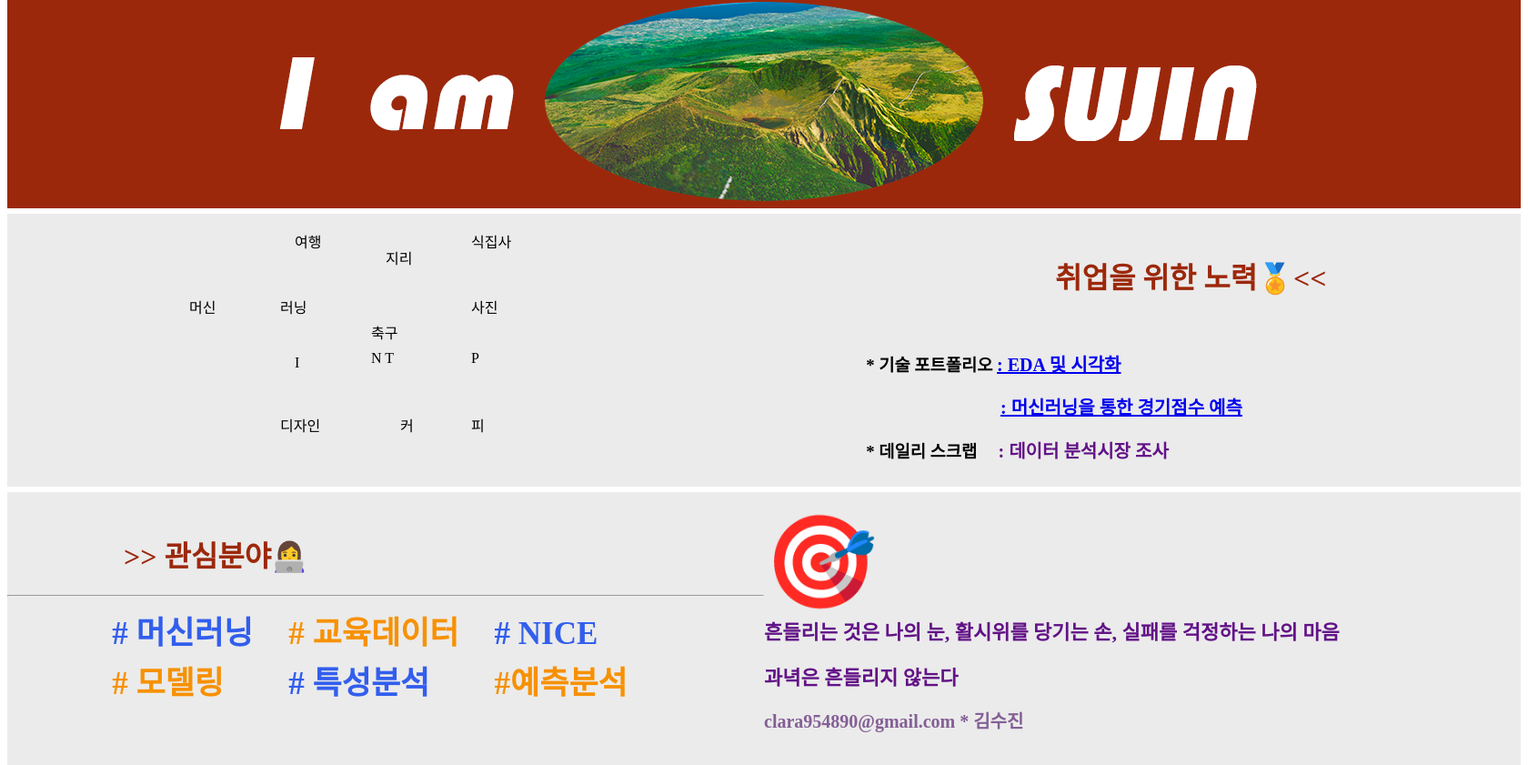
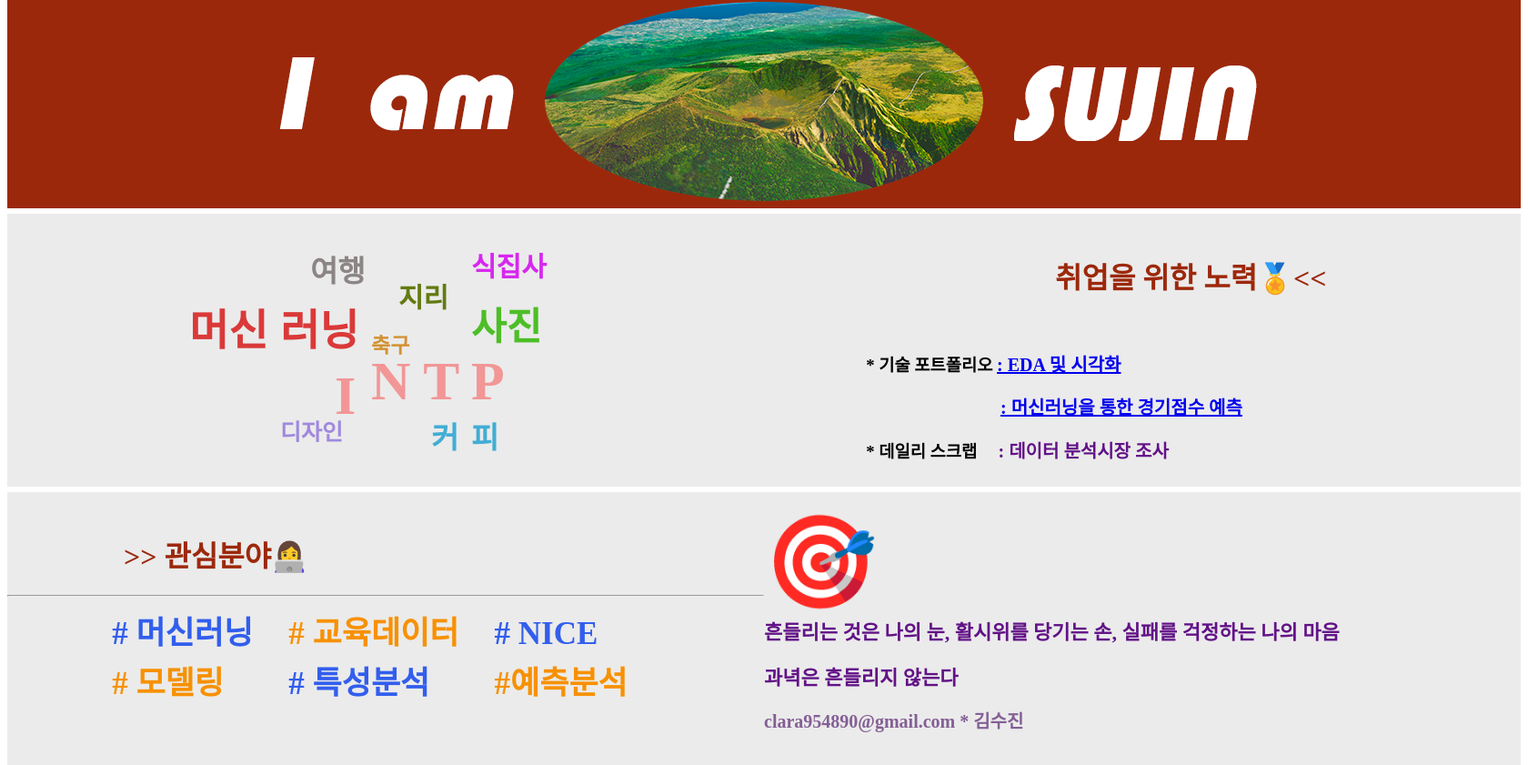
Before and after one commit to shinji97/django_teampj, a Django app: page /blog/sj/ in a window 1680 px wide. Shown: the part 79-920 px from the top of the page at 91% size. Run offline with Django 4.2, Linux system fonts and the light colour scheme.

Commit message:
sj_html_style수정

```diff
--- a/blog/templates/blog/sujin.html
+++ b/blog/templates/blog/sujin.html
@@ -96,6 +96,9 @@
             #f2{
                 width:100px ;
                 height:60px;
+                color: rgb(218, 57, 57);
+                font-size: 47px;
+                font-weight: bold;
             }
             #f3{
                 width:100px ;
@@ -105,46 +108,62 @@
             #s1{
                 width:100px ;
                 height:90px;
+                color: rgb(140, 133, 133); font-size: 33px; font-weight: bold;
             }
             #s2{
                 width:100px ;
                 height:60px;
+                color: rgb(218, 57, 57); font-size: 47px; font-weight: bold;
             }
             #s3{
                 width:100px ;
                 height:70px;
+                color: rgb(242, 150, 150); font-size: 60px; font-weight: bold;
             }
             #s4{
                 width:100px ;
                 height:100px;
+                color: rgb(160, 137, 222); font-size: 25px; font-weight: bold;
             }
             #t1{
                 width:110px ;
                 height:100px;
+                color: rgb(100, 122, 17); font-size: 30px; font-weight: bold;
+
             }
             #t2{
                 width:110px ;
                 height:50px;
+                color: rgb(210, 145, 49); font-size: 23px; font-weight: bold;
             }
             #t3{
                 width:110px ;
                 height:70px;
+                color: rgb(242, 150, 150); font-size: 60px; font-weight: bold;
             }
             #t4{
                 width: 100px;
-                height: ;
+                color: rgb(66, 173, 212); font-size: 33px; font-weight: bold;
             }
             #fo1{
                 width:100px ;
                 height:90px;
+                color: rgb(215, 39, 239); font-size: 30px; font-weight: bold;
             }
             #fo2{
                 width:100px ;
                 height:60px;
+                color: rgb(77, 190, 39); font-size: 42px; font-weight: bold;
             }
             #fo3{
                 width:100px ;
                 height:70px;
+                color: rgb(242, 150, 150); font-size: 60px; font-weight: bold;
+            }
+            #fo4{
+                width:100px ;
+                height:30px;
+                color: rgb(66, 173, 212); font-size: 33px; font-weight: bold;
             }
 
             #ff1{
```
